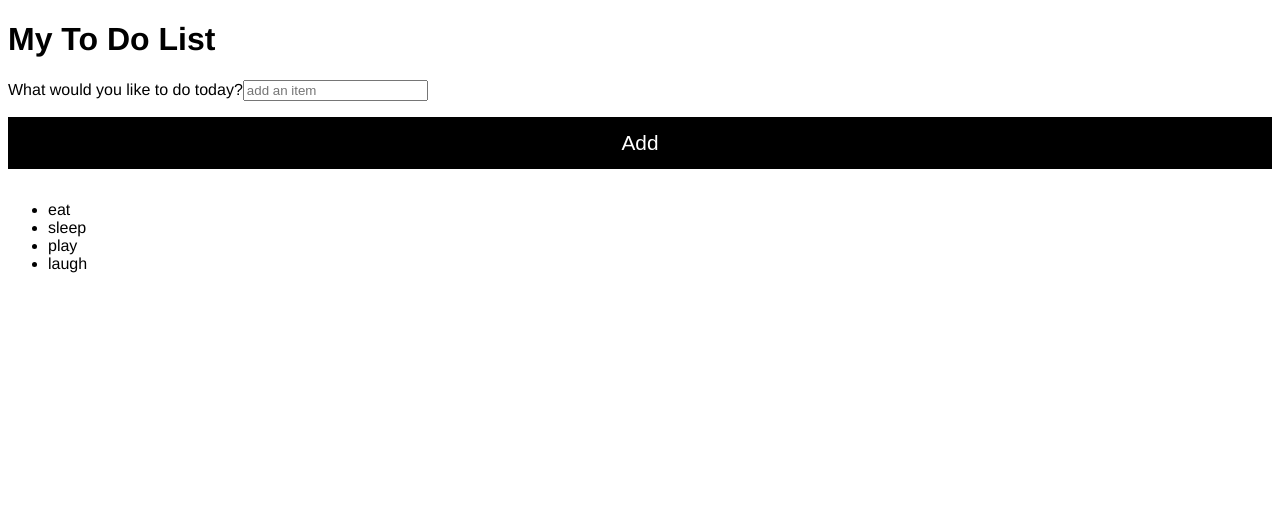
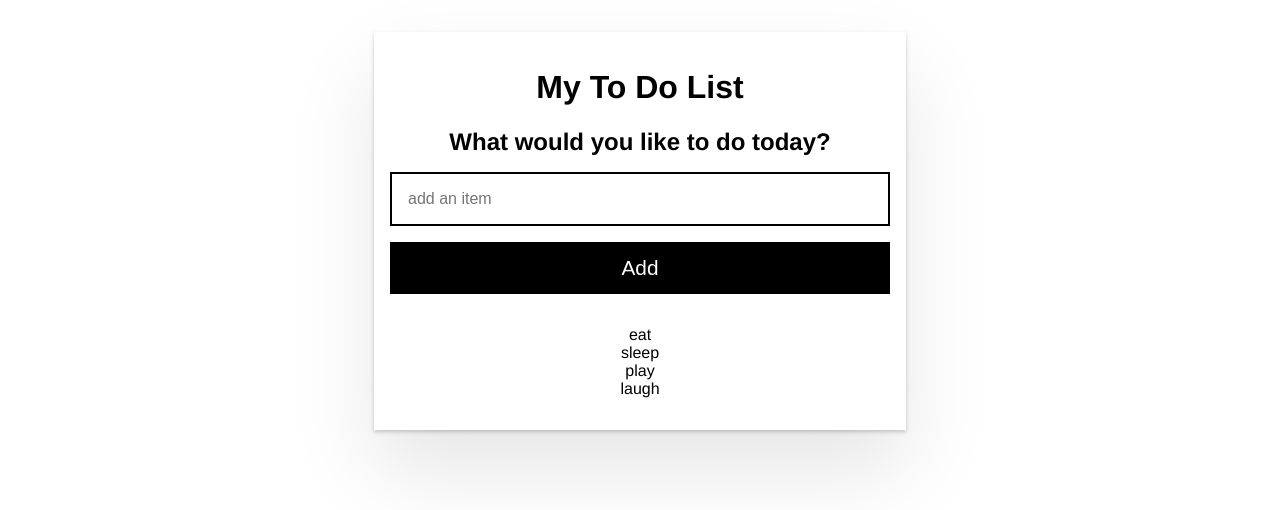
Before and after one commit to metropontikas/Angular-Todo-List, an Angular app: page / in a window 1280 px wide. Shown: the top 510 px of the page. Built offline with nearby package versions, Linux system fonts and the light colour scheme.

Commit message:
Add component styles

```diff
--- a/src/app/app.component.scss
+++ b/src/app/app.component.scss
@@ -0,0 +1,50 @@
+.main {
+  max-width: 500px;
+  width: 85%;
+  margin: 2rem auto;
+  padding: 1rem;
+  text-align: center;
+  box-shadow: 0 2px 4px 0 rgba(0, 0, 0, 0.2), 0 2.5rem 5rem 0 rgba(0, 0, 0, 0.1);
+}
+
+@media screen and (min-width: 600px) {
+  .main {
+    width: 70%;
+  }
+}
+
+label {
+  font-size: 1.5rem;
+  font-weight: bold;
+  display: block;
+  padding-bottom: 1rem;
+}
+
+.lg-text-input {
+  width: 100%;
+  padding: 1rem;
+  border: 2px solid #000;
+  display: block;
+  box-sizing: border-box;
+  font-size: 1rem;
+}
+
+.btn-wrapper {
+  margin-bottom: 2rem;
+}
+
+.btn-menu {
+  flex-basis: 32%;
+}
+
+.active {
+  color: green;
+}
+
+ul {
+  padding-inline-start: 0;
+}
+
+ul li {
+  list-style: none;
+}
```
